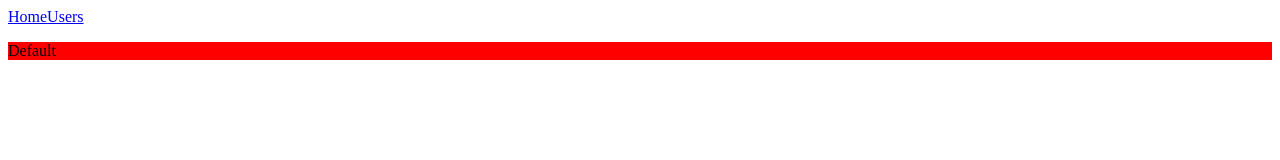
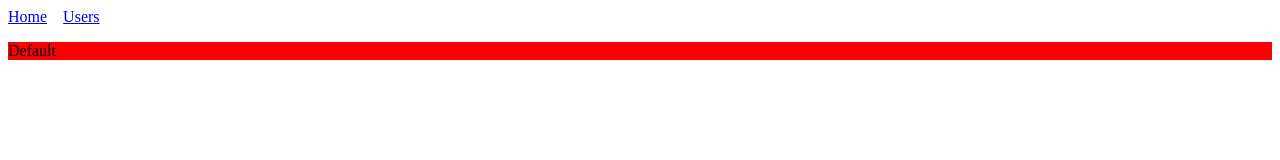
Before and after one commit to sean-xiao-zhao7/angular-directives-test, an Angular app: page / in a window 1280 px wide. Shown: the top 160 px of the page. Built offline with nearby package versions, Linux system fonts and the light colour scheme.

Commit message:
Add nav styles

```diff
--- a/src/app/app.component.css
+++ b/src/app/app.component.css
@@ -0,0 +1,5 @@
+nav {
+  display: grid;
+  grid-template-columns: repeat(2, max-content);
+  grid-column-gap: 1rem;
+}
```
